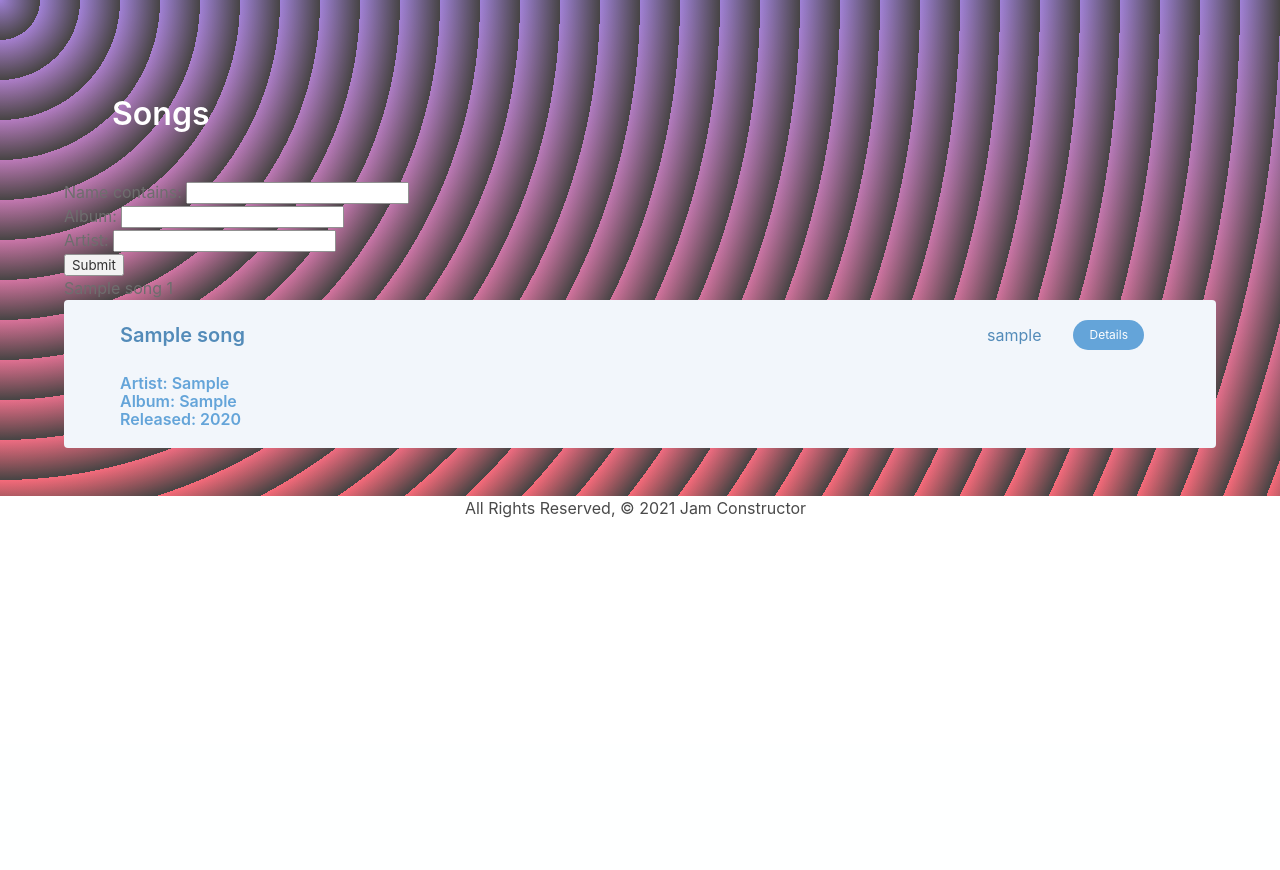
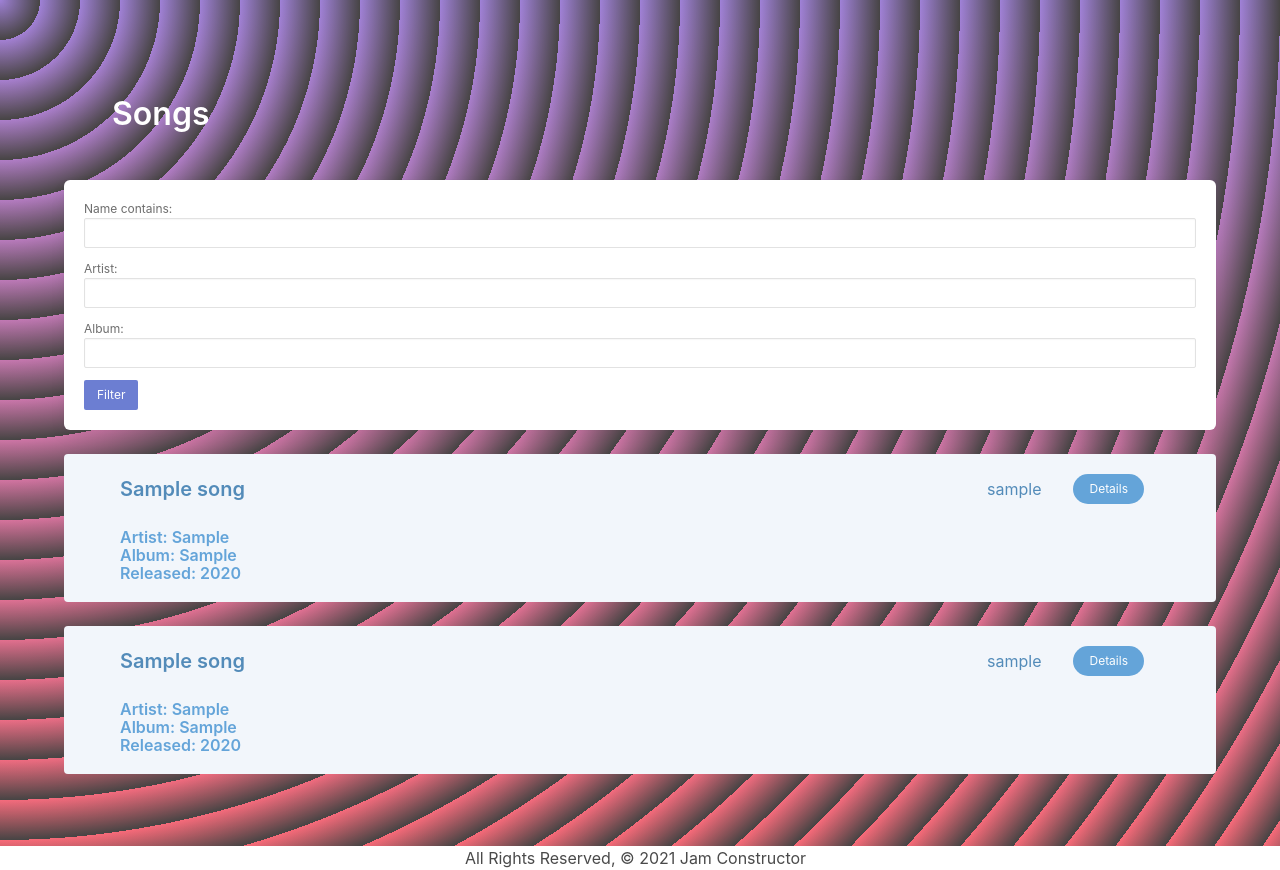
Before and after one commit to andrewpaparella/Jam_Constructor, a Django app: page /songs/ in a window 1280 px wide. Shown: the part 56-926 px from the top of the page. Before the commit the page ends 574 px from the top, so only its background shows below. Run offline with Django 3.2, Linux system fonts and the light colour scheme; tables that the repository leaves empty hold one stand-in row (values such as "Sample post").

Commit message:
styles filter on songs index

```diff
--- a/main_app/filter.py
+++ b/main_app/filter.py
@@ -7,4 +7,4 @@ class SongFilter(django_filters.FilterSet):
 
     class Meta:
         model = Song
-        fields = [ 'name', 'album', 'artist' ]
+        fields = [ 'name', 'artist', 'album' ]
--- a/main_app/templates/songs/index.html
+++ b/main_app/templates/songs/index.html
@@ -5,11 +5,65 @@
     <h1 class="title has-text-white">Songs</h1>
   </div>
 </div>
-<form method="get">
-  {{ songfilter.form.as_p }}
-  <input type="submit" />
-</form>
-{% for song in songfilter.qs %} {{ song }} {{ song.id }}<br />
+<div class="box">
+  <div class="content is-small">
+    <form method="get">
+      {{ songfilter.form.as_p }}
+      <input type="submit" class="button is-link is-small" value="Filter" />
+    </form>
+  </div>
+</div>
+
+{% for song in songfilter.qs %}
+
+<div class="notification is-info is-light">
+  <div class="container is-fluid">
+    <div class="level">
+      <div class="level-left">
+        <div class="level-item">
+          <span class="title is-5">{{ song.name }}</span>
+        </div>
+      </div>
+      <div class="level-right">
+        <div clas="level-item">
+          <div class="container is-fluid">
+            <p>{{ song.user }}</p>
+          </div>
+        </div>
+        <div class="level-item">
+          <a
+            class="button is-info is-small is-rounded"
+            href="{% url 'songs_details' song.id %}"
+            >Details</a
+          >
+        </div>
+      </div>
+    </div>
+    <div class="level">
+      <div class="level-left">
+        <div class="level-item">
+          <div>
+            <p class="title is-6 has-text-info">Artist: {{ song.artist }}</p>
+            <p class="title is-6 has-text-info">Album: {{ song.album }}</p>
+            <p class="title is-6 has-text-info">Released: {{ song.year }}</p>
+          </div>
+        </div>
+      </div>
+      {% if song.youtube %}
+      <div class="level-right">
+        <div class="level-item">
+          <figure class="image is-51x50">
+            <a href="{{ song.youtube }}">
+              <img src="https://i.imgur.com/uuKEGQa.png" />
+            </a>
+          </figure>
+        </div>
+      </div>
+      {% endif %}
+    </div>
+  </div>
+</div>
+
 {% endfor %} {% for song in songs %}
 <div class="notification is-info is-light">
   <div class="container is-fluid">
@@ -59,4 +113,10 @@
   </div>
 </div>
 
+<script>
+  document.getElementById("id_name").className = "input is-small";
+  document.getElementById("id_album").className = "input is-small";
+  document.getElementById("id_artist").className = "input is-small";
+</script>
+
 {% endfor %} {% endblock %}
```
Also changed, not shown: main_app/migrations/0002_auto_20210824_1856.py (added).
